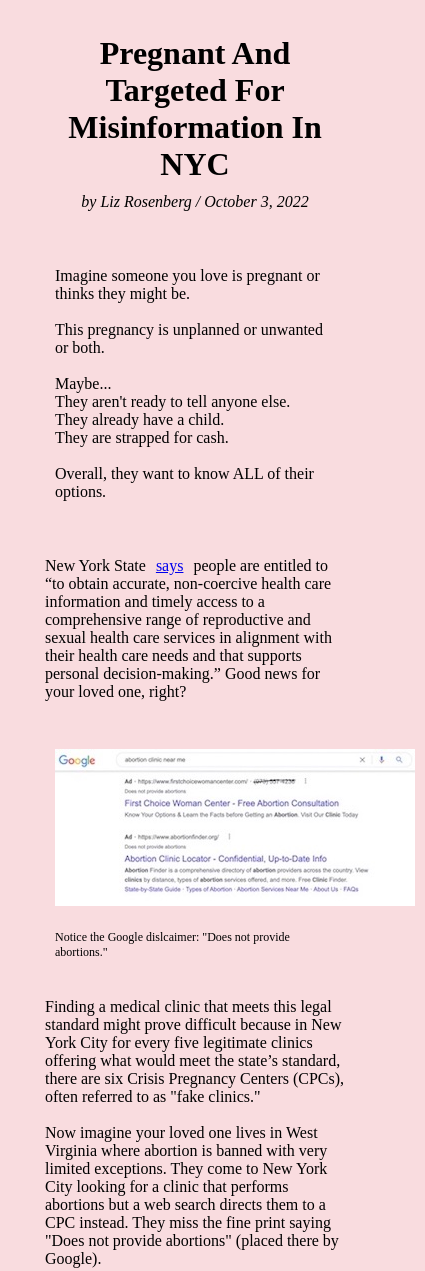
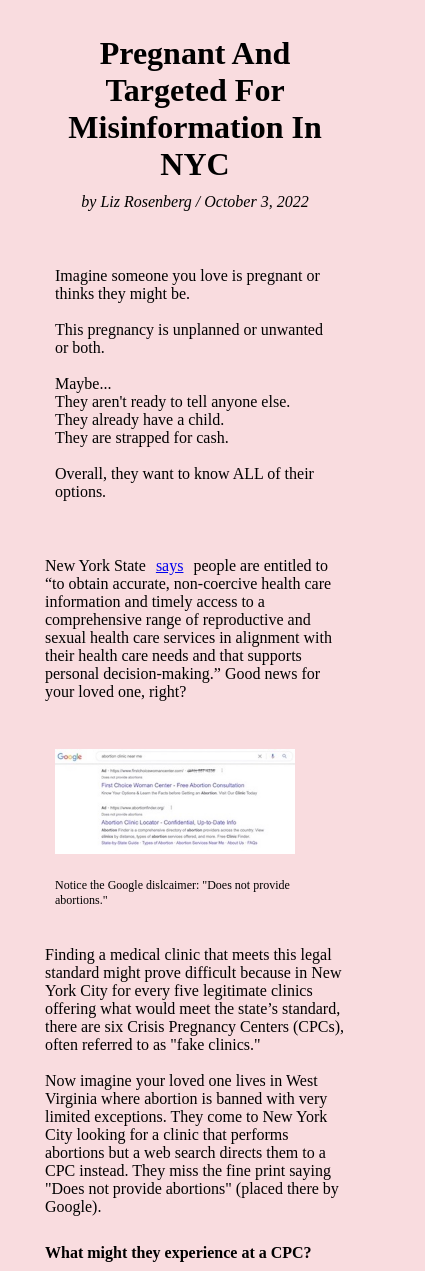
Before and after one commit to lizrbkln/icon_graphic, a plain HTML site: page index.html in a window 390 px wide. Shown: the top 1271 px of the page, 425 px wide, since content can reach past the window. Drawn offline with Linux system fonts and the light colour scheme.

Commit message:
img responsive add

```diff
--- a/styles.css
+++ b/styles.css
@@ -21,6 +21,10 @@ H1 {
   display: block;
   text-align: center;
   margin: 0px 5px;
+}
+.responsive {
+  width: 80%;
+  height: auto;
 }
 figcaption {
   font-size: 12px;
```
